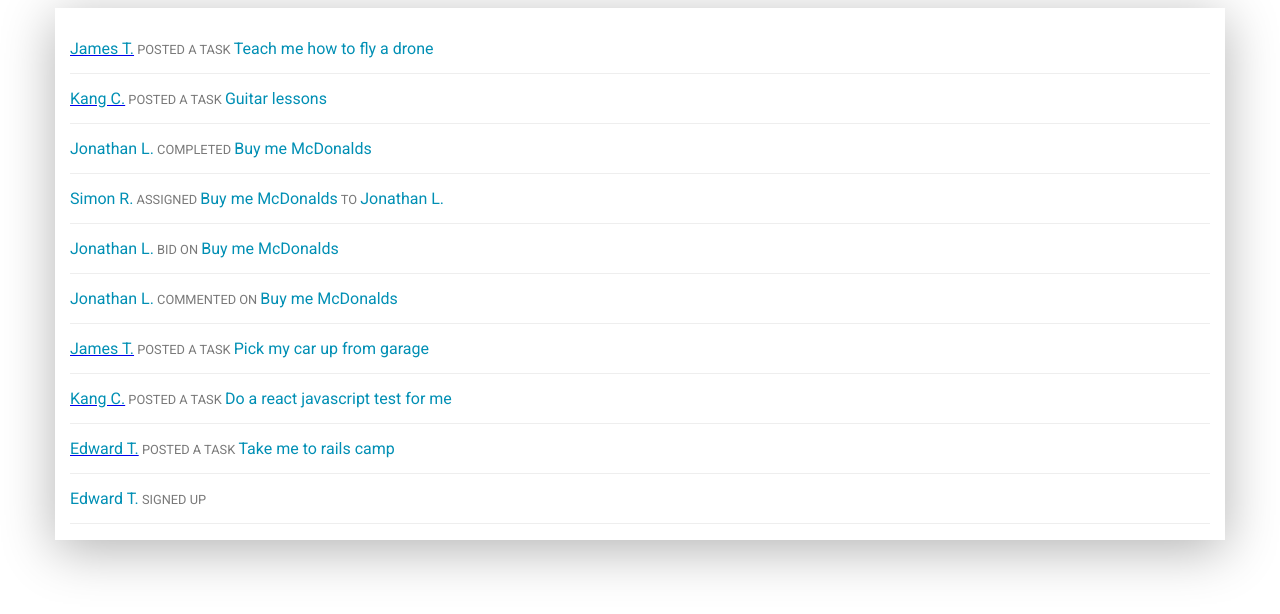
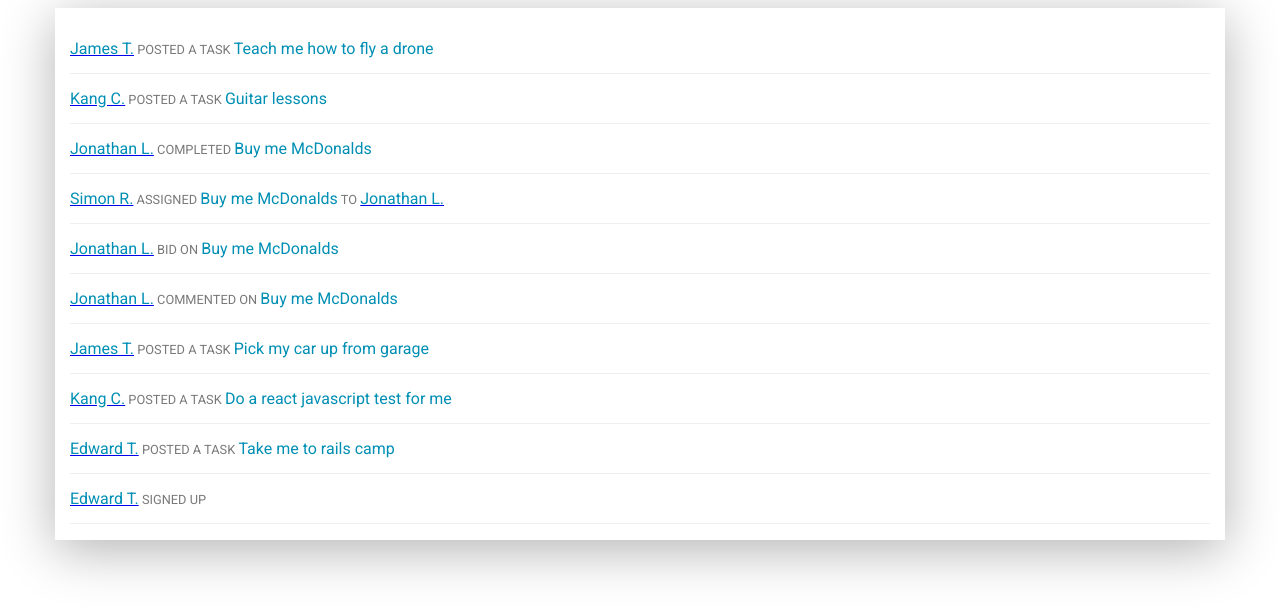
Before and after one commit to moiscraycray/Airtasker-Challenge, a React (Create React App) app: page / in a window 1280 px wide. Shown: the top 614 px of the page. Built offline with nearby package versions, Linux system fonts and the light colour scheme.

Commit message:
Add first and second slug names to getFeed function

```diff
--- a/src/components/activity-feed.js
+++ b/src/components/activity-feed.js
@@ -13,12 +13,12 @@ class ActivityFeed extends Component {
     return profileIdObj
   }
 
-  getSlug = () => {
+  getSlugName = () => {
     let slug = {}
     this.props.data.profiles.forEach((x) => {
       slug[x.id] = x.slug
     })
-    console.log(slug)
+    return slug //{37: "simon-rodwell", 490: "james-tippett", 1501: "jonathan-lui", 2046: "kang-chen", 2663: "edward-tippett"}
   }
 
   getEvent = () => {
@@ -37,11 +37,11 @@ class ActivityFeed extends Component {
     return taskName
   }
 
-  displayFeed = (name, action, task, secondName = '') => {
+  displayFeed = (name, action, task, firstNameSlug, secondNameSlug = '', secondName = '') => {
     if (action === 'posted') {
       return (
         <li className="col-12 col-bleed-x border-bottom">
-          <a href="/users/">
+          <a href={`/users/${firstNameSlug}`}>
             <span className="blue">{name}</span>
           </a>
           <span className="uppercase xsmall boulder"> posted a task </span>
@@ -51,7 +51,9 @@ class ActivityFeed extends Component {
     } else if (action === 'completed') {
       return (
         <li className="col-12 col-bleed-x border-bottom">
+          <a href={`/users/${firstNameSlug}`}>
             <span className="blue">{name}</span>
+          </a>
           <span className="uppercase xsmall boulder"> completed </span>
           <span className="blue">{task}</span>
         </li>
@@ -59,17 +61,23 @@ class ActivityFeed extends Component {
     } else if (action === 'assigned') {
       return (
         <li className="col-12 col-bleed-x border-bottom">
+          <a href={`/users/${firstNameSlug}`}>
             <span className="blue">{name}</span>
+          </a>
           <span className="uppercase xsmall boulder"> assigned </span>
           <span className="blue">{task}</span>
           <span className="uppercase xsmall boulder"> to </span>
+          <a href={`/users/${secondNameSlug}`}>
             <span className="blue">{secondName}</span>
+          </a>
         </li>
       )
     } else if (action === 'bid') {
       return (
         <li className="col-12 col-bleed-x border-bottom">
+          <a href={`/users/${firstNameSlug}`}>
             <span className="blue">{name}</span>
+          </a>
           <span className="uppercase xsmall boulder"> bid on </span>
           <span className="blue">{task}</span>
         </li>
@@ -77,7 +85,9 @@ class ActivityFeed extends Component {
     } else if (action === 'comment') {
       return (
         <li className="col-12 col-bleed-x border-bottom">
+          <a href={`/users/${firstNameSlug}`}>
             <span className="blue">{name}</span>
+          </a>
           <span className="uppercase xsmall boulder"> commented on </span>
           <span className="blue">{task}</span>
         </li>
@@ -85,7 +95,9 @@ class ActivityFeed extends Component {
     } else if (action === 'joined') {
       return (
         <li className="col-12 col-bleed-x border-bottom">
+          <a href={`/users/${firstNameSlug}`}>
             <span className="blue">{name}</span>
+          </a>
           <span className="uppercase xsmall boulder"> signed up </span>
         </li>
       )
@@ -99,20 +111,20 @@ class ActivityFeed extends Component {
     const events = this.getEvent()
     const taskName = this.getTaskName()
     const displayFeed = this.displayFeed
+    const slugName = this.getSlugName() //{37: "simon-rodwell", 490: "james-tippett", 1501: "jonathan-lui", 2046: "kang-chen", 2663: "edward-tippett"}
     let feed = events.map((x) => {
       if (x.event === 'assigned') {
-        let first = x.profile_ids[0]
-        let second = x.profile_ids[1]
-        return displayFeed(nameId[first], x.event, taskName[x.task_id], nameId[second])
+        let firstName = x.profile_ids[0]
+        let secondName = x.profile_ids[1]
+        return displayFeed(nameId[firstName], x.event, taskName[x.task_id], slugName[firstName], slugName[secondName], nameId[secondName])
       } else {
-        return displayFeed(nameId[x.profile_ids], x.event, taskName[x.task_id])
+        return displayFeed(nameId[x.profile_ids], x.event, taskName[x.task_id], slugName[x.profile_ids])
       }
     })
     return feed
   }
 
   render() {
-    this.getSlug()
     return (
       <Fragment>
         <ul className="col-12 col-bleed-y">{this.getFeed()}</ul>
```
Lines whose indentation alone changed are shown as unchanged.
